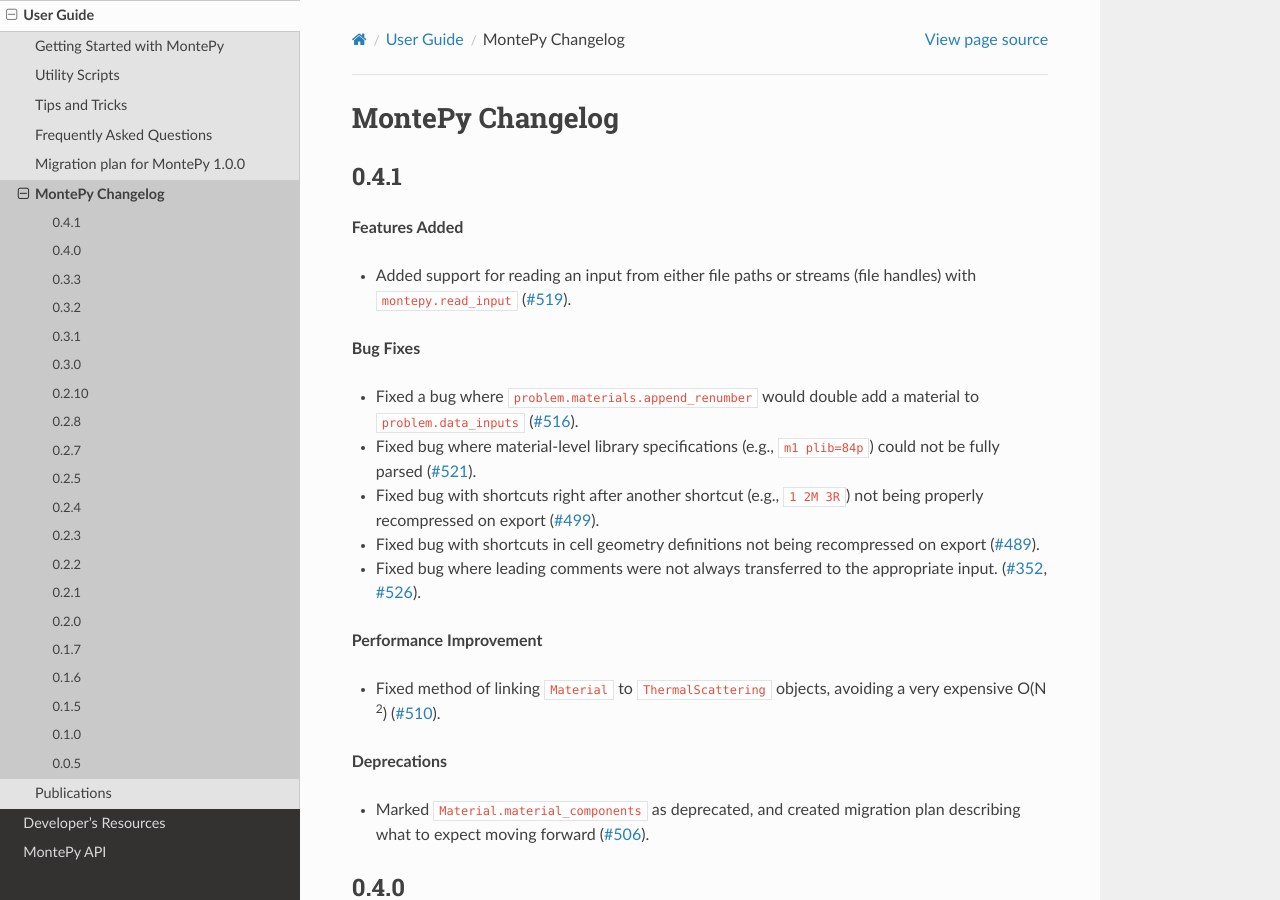
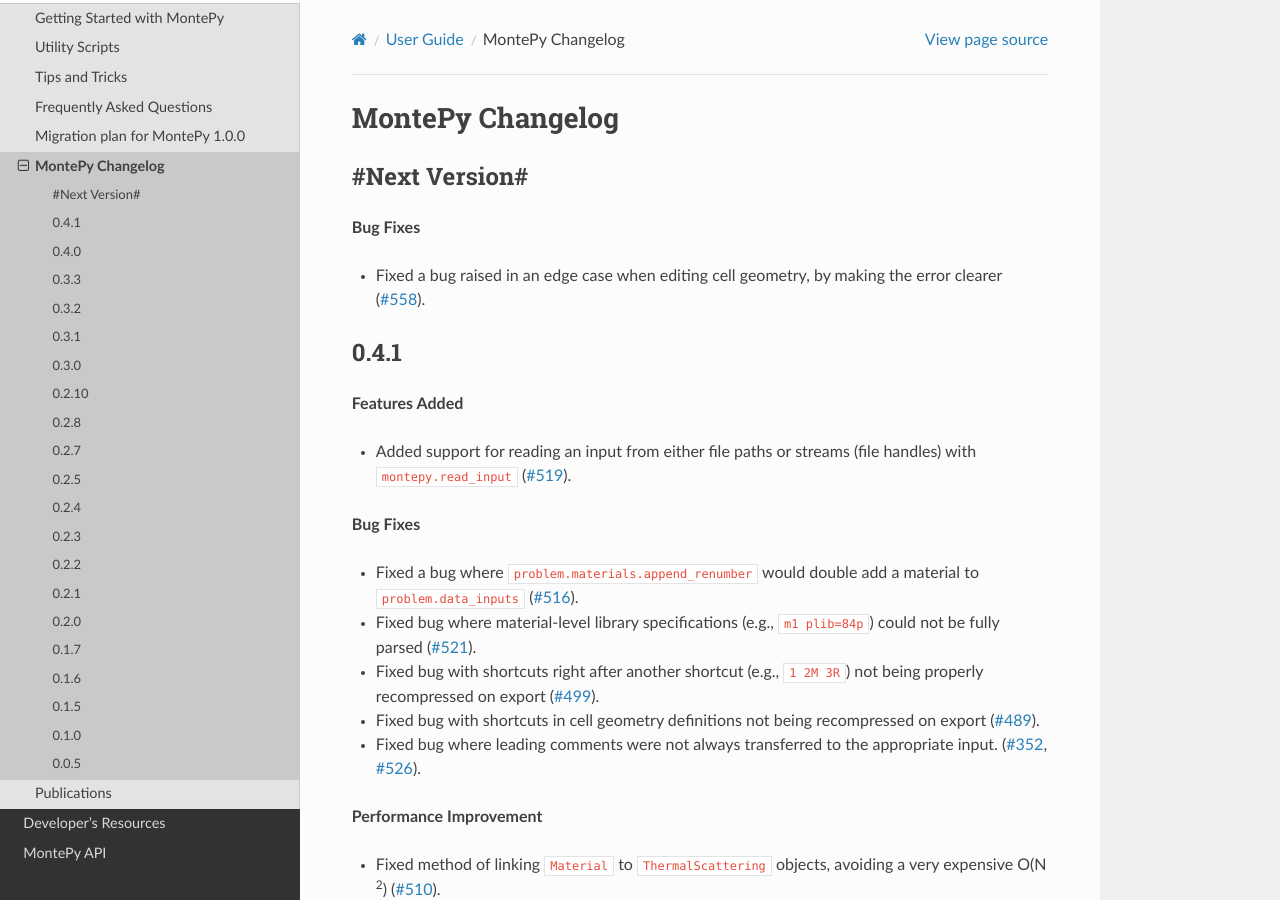
Before and after one commit to idaholab/MontePy, a Sphinx documentation site: the page built from doc/source/changelog.rst, in a window 1280 px wide and 900 px high. Built offline with Sphinx 7.4.7 and the Read the Docs theme 2.0.0, drawn with Linux system fonts in a browser that asks for light colours; the version number could not be read and is left out.

Commit message:
Added #558 to changelog.

```diff
--- a/doc/source/changelog.rst
+++ b/doc/source/changelog.rst
@@ -1,5 +1,12 @@
 MontePy Changelog
 =================
+
+#Next Version#
+--------------
+
+**Bug Fixes**
+
+* Fixed a bug raised in an edge case when editing cell geometry, by making the error clearer (:issue:`558`).
 
 0.4.1
 --------------
```
